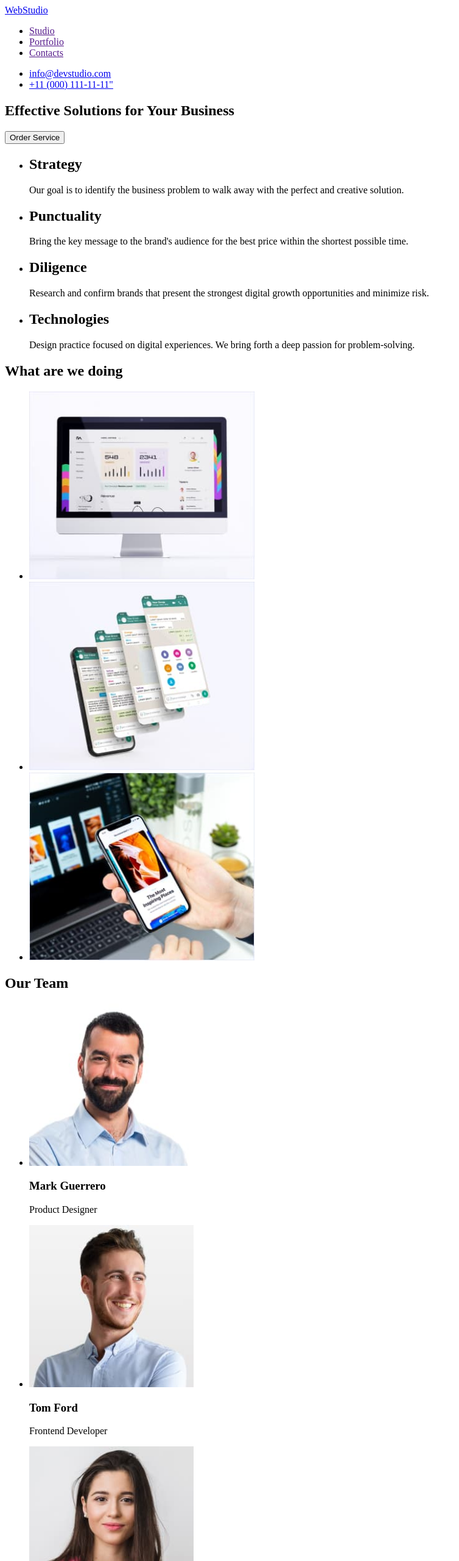
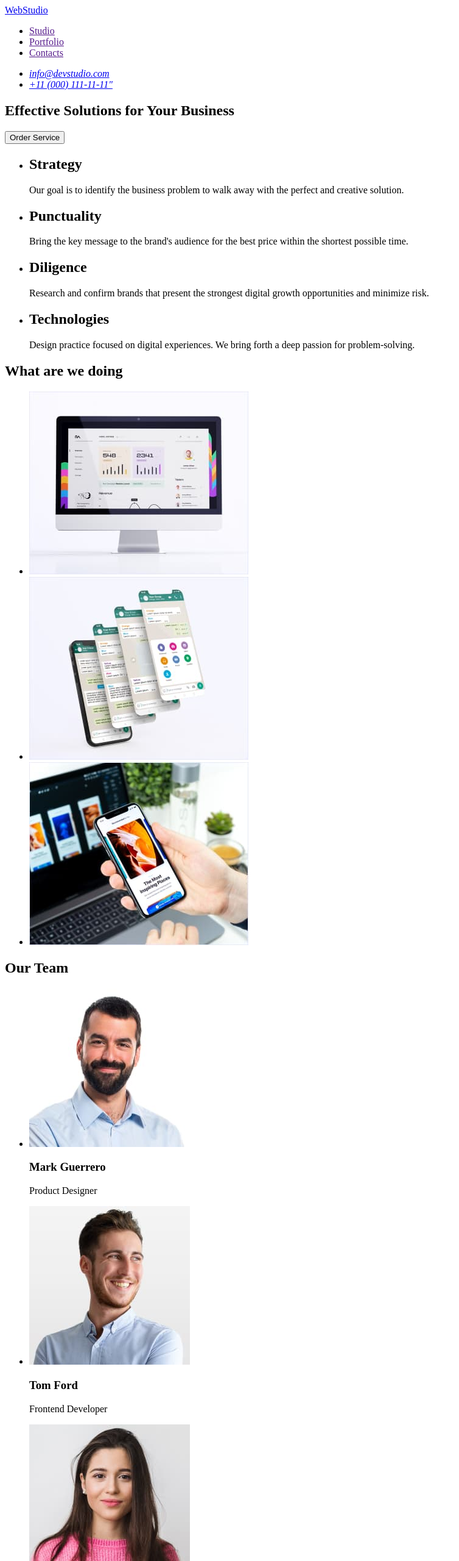
Before and after one commit to riolder/goit-markup-hw-01, a plain HTML site: page index.html in a window 1280 px wide. Shown: the top 2560 px of the page at 61% size, without its empty margins (0-754 px from the left). Drawn offline with Linux system fonts and the light colour scheme.

Commit message:
errors
виправлені помилки

```diff
--- a/index.html
+++ b/index.html
@@ -10,24 +10,28 @@
   <body>
     <!-- web-studiio -->
     <header>
-      <a href="/">WebStudio</a>
       <nav>
+        <a href="./index.html">WebStudio</a>
+
         <ul>
           <li><a href="">Studio</a></li>
           <li><a href="">Portfolio</a></li>
           <li><a href="">Contacts</a></li>
         </ul>
       </nav>
+      <address>
         <ul>
           <!-- mail -->
+
           <li>
             <a href="mailto:info@devstudio.com">info@devstudio.com</a>
           </li>
           <li>
             <!-- tel -->
-          <a href="tel+110001111111">+11 (000) 111-11-11"</a>
+            <a href="tel:+110001111111">+11 (000) 111-11-11"</a>
           </li>
         </ul>
+      </address>
     </header>
     <!-- main -->
     <main>
@@ -74,45 +78,46 @@
         <h2>What are we doing</h2>
         <ul>
           <li>
-            <img src="./images/what-we-are-doin/img1.jpg" alt="work on the computer" width="370" />
+            <img src="./images/what-we-are-doin/img1.jpg" alt="work on the computer" width="360" />
           </li>
           <li>
-            <img src="./images/what-we-are-doin/img2.jpg" alt="search the internet" width="370" />
+            <img src="./images/what-we-are-doin/img2.jpg" alt="search the internet" width="360" />
           </li>
           <li>
             <img
               src="./images/what-we-are-doin/img3.jpg"
               alt="to be engaged in design"
-              width="370"
+              width="360"
             />
           </li>
         </ul>
       </section>
-      <!-- tem -->
+      <!-- team -->
+
+      <section>
         <h2>Our Team</h2>
-      <section>
         <ul>
           <li>
             <!-- team-card-1 -->
-            <img src="./images/team-card/teamcard1.jpg" alt="Mark Guerrero" width="270" />
+            <img src="./images/team-card/teamcard1.jpg" alt="Mark Guerrero" width="264" />
             <h3>Mark Guerrero</h3>
             <p>Product Designer</p>
           </li>
           <li>
             <!-- team_card-2 -->
-            <img src="./images/team-card/teamcard2.jpg" alt="Tom Ford" width="270" />
+            <img src="./images/team-card/teamcard2.jpg" alt="Tom Ford" width="264" />
             <h3>Tom Ford</h3>
             <p>Frontend Developer</p>
           </li>
           <li>
             <!-- team-card-3 -->
-            <img src="./images/team-card/teamcard3.jpg" alt="Camila Garcia" width="270" />
+            <img src="./images/team-card/teamcard3.jpg" alt="Camila Garcia" width="264" />
             <h3>Camila Garcia</h3>
             <p>Marketing</p>
           </li>
           <li>
             <!-- team-card-4 -->
-            <img src="./images/team-card/teamcard4.jpg" alt="Daniel Wilson" width="270" />
+            <img src="./images/team-card/teamcard4.jpg" alt="Daniel Wilson" width="264" />
             <h3>Daniel Wilson</h3>
             <p>UI Designer</p>
           </li>
@@ -120,7 +125,7 @@
       </section>
     </main>
     <footer>
-      <a href="/">WebStudio</a>
+      <a href="./index.html">WebStudio</a>
       <p>
         Increase the flow of customers and sales for your business with digital marketing & growth
         solutions.
```
Lines whose indentation alone changed are shown as unchanged.
